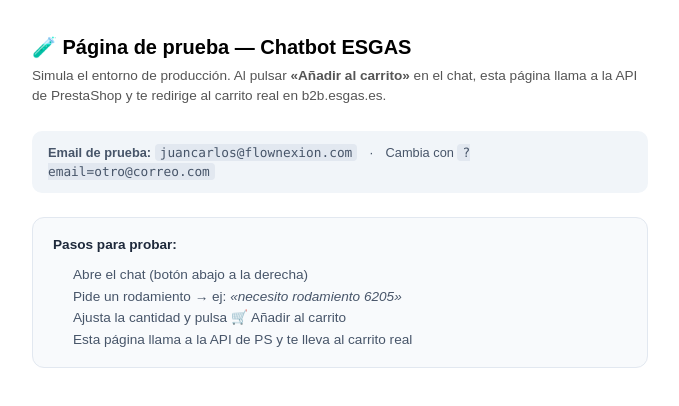
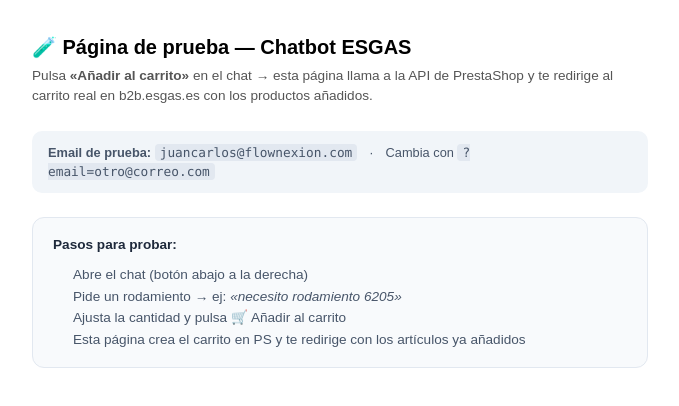
Before and after one commit to juanky2332-oss/Flownexion-chatbot-ejemplo, a Next.js app: page /prueba in a window 1280 px wide. Shown: the top 406 px of the page, without its empty margins (300-979 px from the left). Built offline with nearby package versions, Linux system fonts and the light colour scheme; no server answers.

Commit message:
fix: fetch customer secureKey so /api/cart generates recovery URL with the real cart contents

```diff
--- a/app/prueba/page.tsx
+++ b/app/prueba/page.tsx
@@ -1,12 +1,17 @@
 "use client";
 
-import { useEffect, useState } from "react";
+import { useEffect, useRef, useState } from "react";
 
 type CartItem = {
   id_product: number;
   qty: number;
   id_product_attribute: number;
   name?: string;
+};
+
+type PSCustomer = {
+  id: number;
+  secureKey?: string;
 };
 
 const TEST_EMAIL = "juancarlos@flownexion.com";
@@ -16,12 +21,25 @@
   const [status, setStatus] = useState<"idle" | "adding" | "error">("idle");
   const [errorMsg, setErrorMsg] = useState("");
   const [lastAdded, setLastAdded] = useState<CartItem | null>(null);
+  const customerRef = useRef<PSCustomer | null>(null);
 
+  // Leer email de ?email= query param
   useEffect(() => {
     const params = new URLSearchParams(window.location.search);
     const e = params.get("email");
     if (e && e.includes("@")) setEmbedEmail(e);
   }, []);
+
+  // Obtener datos del cliente (necesitamos secureKey para la URL de recuperación)
+  useEffect(() => {
+    if (!embedEmail) return;
+    fetch(`/api/customer?email=${encodeURIComponent(embedEmail)}`)
+      .then((r) => (r.ok ? r.json() : null))
+      .then((data: PSCustomer | null) => {
+        if (data?.id) customerRef.current = data;
+      })
+      .catch(() => {});
+  }, [embedEmail]);
 
   useEffect(() => {
     const handler = (e: MessageEvent) => {
@@ -34,13 +52,14 @@
       setStatus("adding");
       setLastAdded(first);
 
-      // Confirma al widget para resetear el botón
+      // Confirma al widget para resetear su botón inmediatamente
       try {
         const src = e.source as Window;
         src?.postMessage?.({ type: "esgas-cart-handled", name: first.name ?? "artículo" }, "*");
       } catch {}
 
-      // Añade al carrito real de PS vía WS API
+      // Llama a /api/cart para crear el carrito en PS y obtener la recovery URL
+      const customer = customerRef.current;
       fetch("/api/cart", {
         method: "POST",
         headers: { "Content-Type": "application/json" },
@@ -50,18 +69,25 @@
             qty: item.qty,
             idProductAttribute: item.id_product_attribute ?? 0,
           })),
+          // secureKey necesario para generar ?recover_cart=ID&token_cart=TOKEN
+          ...(customer?.id ? { customerId: customer.id } : {}),
+          ...(customer?.secureKey ? { customerSecureKey: customer.secureKey } : {}),
         }),
       })
         .then((r) => r.json())
         .then((data: { cartId?: string; cartUrl?: string; error?: string }) => {
-          if (data.cartUrl) {
-            // Recovery URL → PS merges cart with user session
+          if (data.cartUrl && data.cartUrl.includes("recover_cart")) {
+            // Recovery URL → PS carga ese carrito exacto en la sesión del usuario
             window.location.href = data.cartUrl;
           } else if (data.cartId) {
+            // Carrito creado pero sin recovery (sin secureKey) → ir al carrito
             window.location.href = "https://b2b.esgas.es/carrito?action=show";
           } else {
             setStatus("error");
-            setErrorMsg(data.error ?? "No se pudo crear el carrito en PrestaShop");
+            setErrorMsg(
+              data.error ??
+                "No se pudo crear el carrito. Revisa PRESTASHOP_BASE_URL y PRESTASHOP_API_KEY en Vercel."
+            );
           }
         })
         .catch((err) => {
@@ -82,9 +108,8 @@
         🧪 Página de prueba — Chatbot ESGAS
       </h1>
       <p style={{ color: "#555", fontSize: "0.85rem", marginBottom: "1.5rem", lineHeight: 1.5 }}>
-        Simula el entorno de producción. Al pulsar{" "}
-        <strong>«Añadir al carrito»</strong> en el chat, esta página llama a la API de
-        PrestaShop y te redirige al carrito real en b2b.esgas.es.
+        Pulsa <strong>«Añadir al carrito»</strong> en el chat → esta página llama a la API de
+        PrestaShop y te redirige al carrito real en b2b.esgas.es con los productos añadidos.
       </p>
 
       <div
@@ -98,7 +123,9 @@
         }}
       >
         <strong>Email de prueba:</strong>{" "}
-        <code style={{ background: "#e2e8f0", padding: "1px 5px", borderRadius: 4 }}>{embedEmail}</code>
+        <code style={{ background: "#e2e8f0", padding: "1px 5px", borderRadius: 4 }}>
+          {embedEmail}
+        </code>
         <span style={{ marginLeft: 12 }}>·</span>
         <span style={{ marginLeft: 12 }}>
           Cambia con{" "}
@@ -129,7 +156,7 @@
               Pide un rodamiento → ej: <em>«necesito rodamiento 6205»</em>
             </li>
             <li>Ajusta la cantidad y pulsa 🛒 Añadir al carrito</li>
-            <li>Esta página llama a la API de PS y te lleva al carrito real</li>
+            <li>Esta página crea el carrito en PS y te redirige con los artículos ya añadidos</li>
           </ol>
         </div>
       )}
@@ -190,11 +217,14 @@
             </p>
           )}
           <p style={{ color: "#7f1d1d", fontSize: "0.75rem", margin: "0 0 0.75rem" }}>
-            Comprueba que las variables de entorno PRESTASHOP_BASE_URL y PRESTASHOP_API_KEY
-            están configuradas en Vercel.
+            Comprueba que PRESTASHOP_BASE_URL y PRESTASHOP_API_KEY están configuradas en Vercel.
           </p>
           <button
-            onClick={() => { setStatus("idle"); setErrorMsg(""); setLastAdded(null); }}
+            onClick={() => {
+              setStatus("idle");
+              setErrorMsg("");
+              setLastAdded(null);
+            }}
             style={{
               background: "#dc2626",
               color: "white",
```
